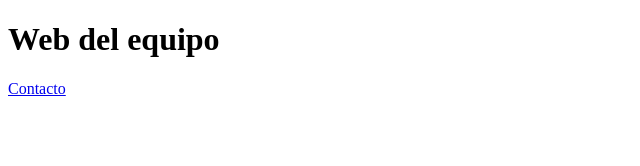
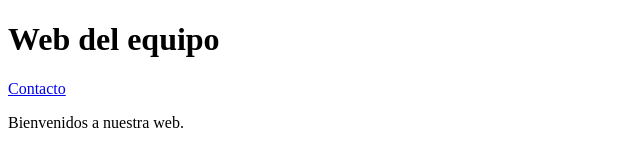
Before and after one commit to lorenaMartir22/web-equipo, a plain HTML site: page index.html in a window 1280 px wide. Shown: the whole page, without its empty margins (0-640 px from the left). Drawn offline with Linux system fonts and the light colour scheme.

Commit message:
Añade el texto de bienvenida

```diff
--- a/index.html
+++ b/index.html
@@ -7,5 +7,6 @@
 <body>
 <h1>Web del equipo</h1>
 <nav><a href="contacto.htm">Contacto</a></nav>
+<p>Bienvenidos a nuestra web.</p>
 </body>
 </html>
```
